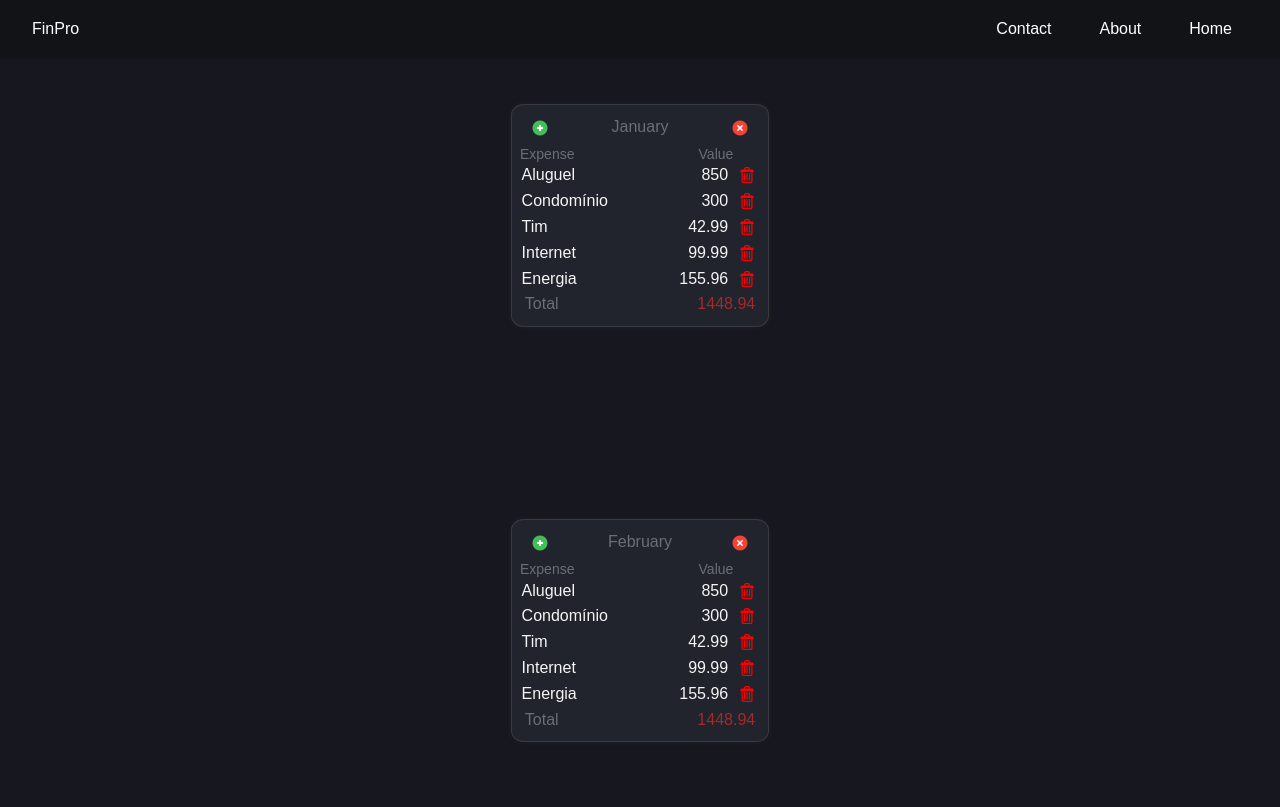
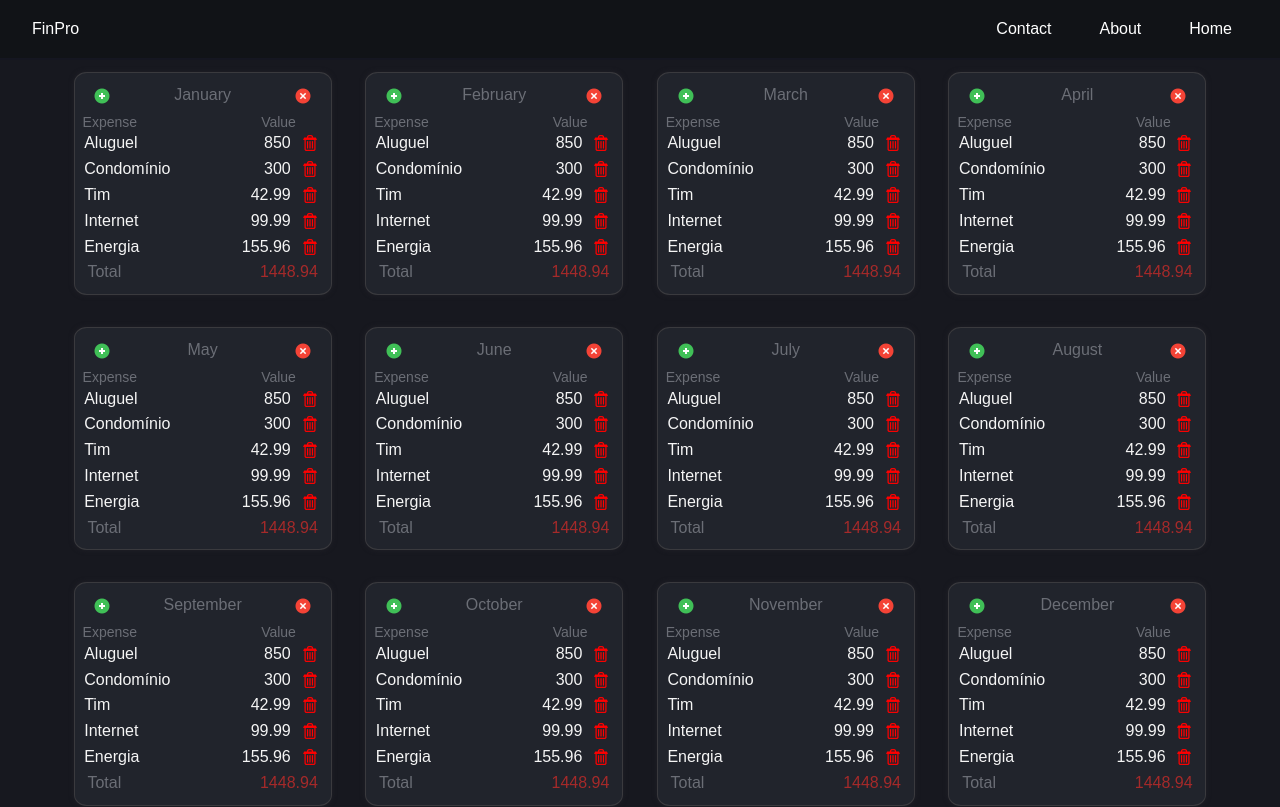
Before and after one commit to BrunoSTB/FinPro, an Angular app: page / in a window 1280 px wide. Shown: the top 807 px of the page. Built offline with nearby package versions, Linux system fonts and the light colour scheme.

Commit message:
cards now are created for each month of the year

```diff
--- a/src/app/expenses-dashboard/expenses-dashboard.component.css
+++ b/src/app/expenses-dashboard/expenses-dashboard.component.css
@@ -1,6 +1,6 @@
 .card-list {
     display: flex;
     flex-wrap: wrap;
-    padding: 5rem;
+    padding: 3rem;
     justify-content: space-evenly;
 }
--- a/src/app/expenses-dashboard/expenses-dashboard.component.html
+++ b/src/app/expenses-dashboard/expenses-dashboard.component.html
@@ -1,3 +1,5 @@
-<div class="card-list" *ngFor="let month of monthList">
-    <app-expenses-card [currentDate]="month"></app-expenses-card>
+<div class="card-list">
+    <div  *ngFor="let month of monthList">
+        <app-expenses-card [currentDate]="month"></app-expenses-card>
+    </div>
 </div>
```
